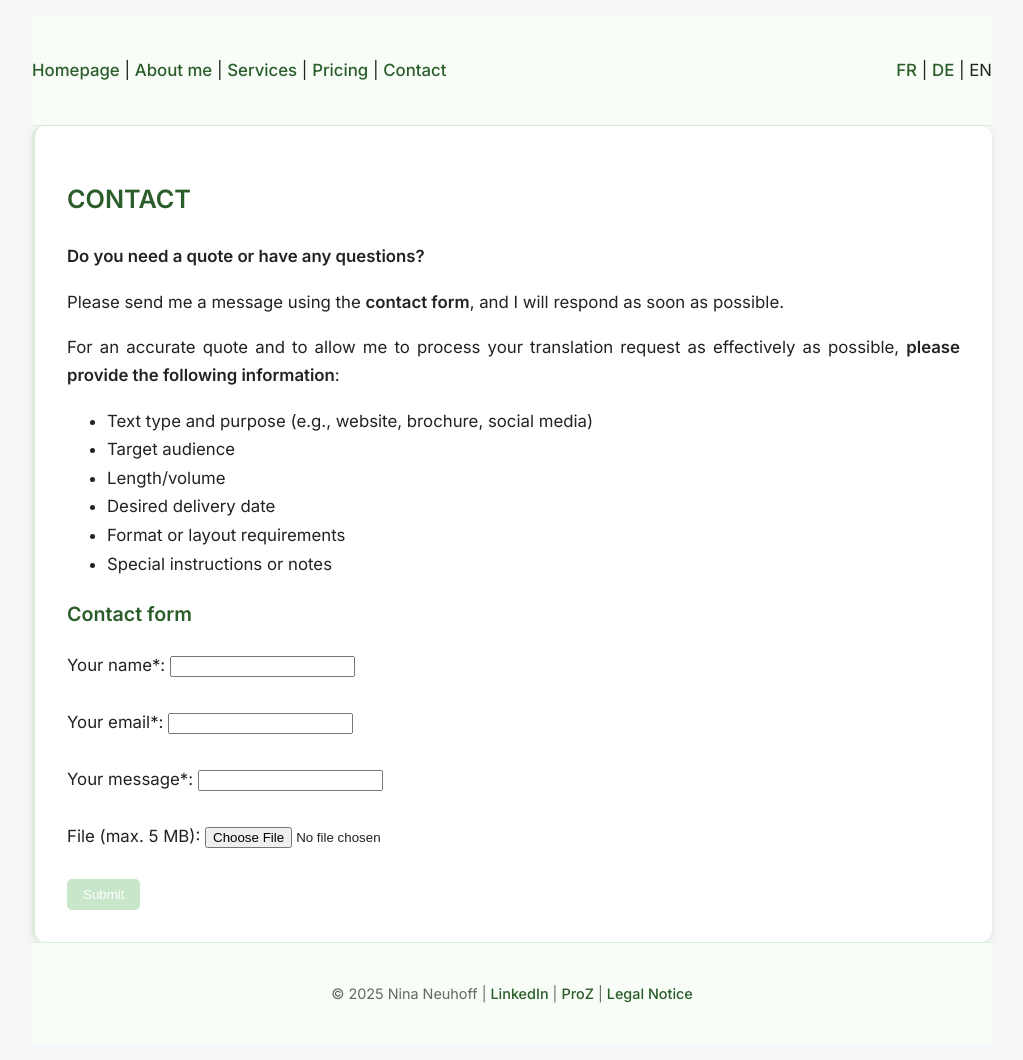
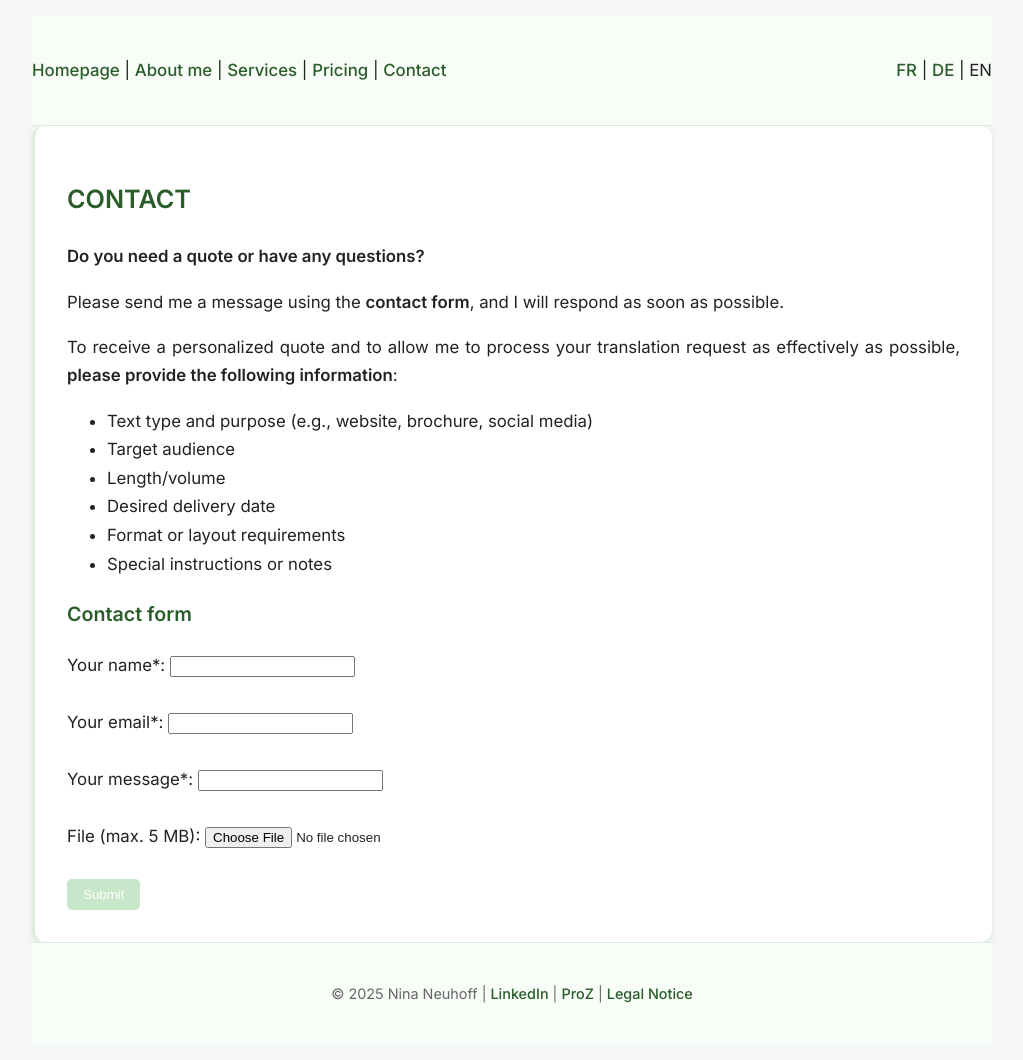
Before and after one commit to nneuhoff/traduction-translation-uebersetzung, a Jekyll site: the page built from en/contact.md, in a window 1280 px wide. Shown: the whole page, without its empty margins (128-1151 px from the left). Built offline with Jekyll 4.4.1, drawn with Linux system fonts in a browser that asks for light colours.

Commit message:
Update contact.md

```diff
--- a/en/contact.md
+++ b/en/contact.md
@@ -10,7 +10,7 @@ lang: en
 
 Please send me a message using the **contact form**, and I will respond as soon as possible.
 
-For an accurate quote and to allow me to process your translation request as effectively as possible, **please provide the following information**:
+To receive a personalized quote and to allow me to process your translation request as effectively as possible, **please provide the following information**:
 
 - Text type and purpose (e.g., website, brochure, social media)
 - Target audience
```
